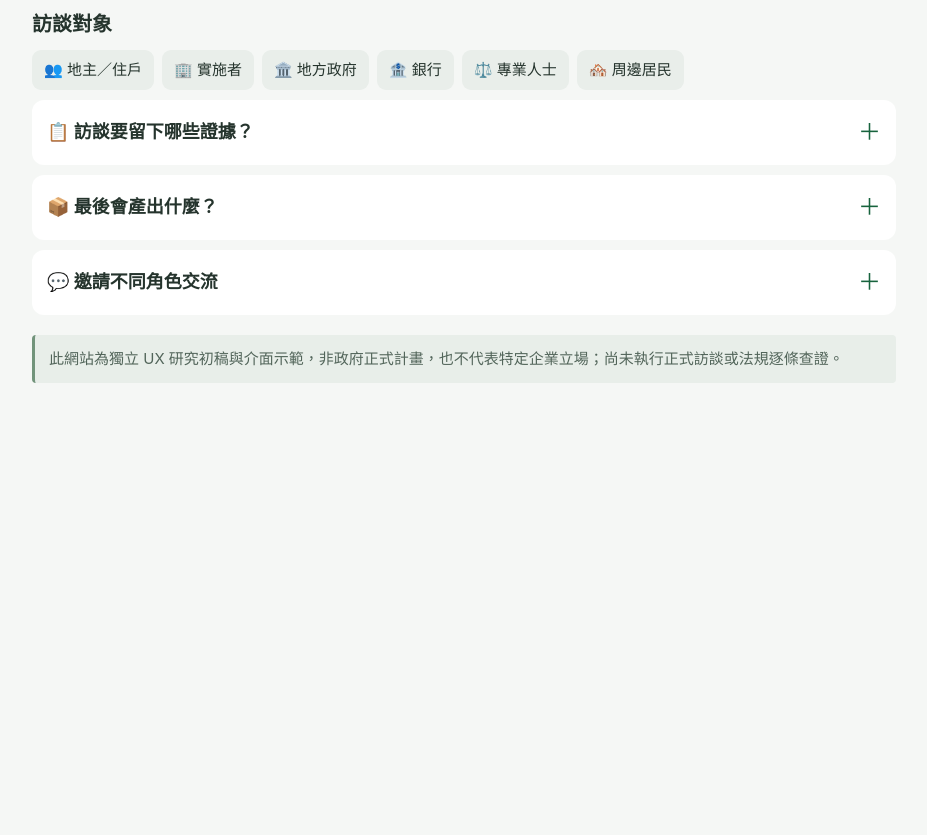
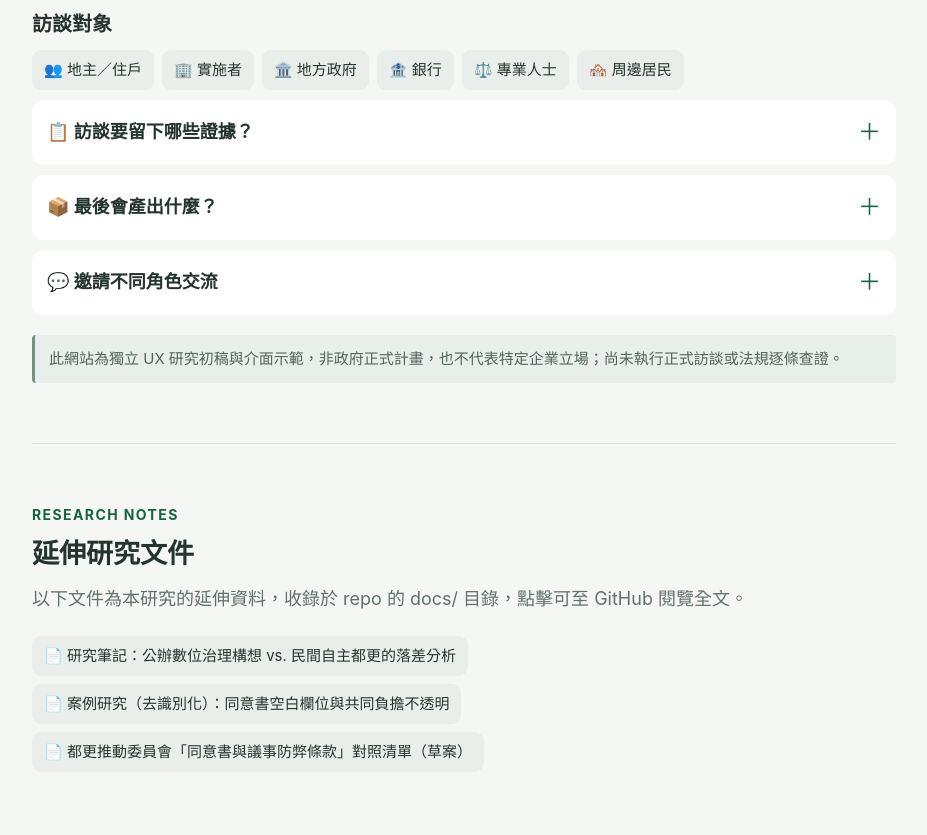
Before and after one commit to eaprica/urban-together, a plain HTML site: page index.html in a window 1280 px wide. Shown: the part 4889-5724 px from the top of the page, without its empty margins (176-1103 px from the left). Before the commit the page ends 5392 px from the top, so only its background shows below. Drawn offline with Linux system fonts and the light colour scheme.

Commit message:
feat: add research notes link section to homepage
Link to the 3 docs/ research files that were merged via PR #1-3 but had no entry point from index.html.

```diff
--- a/index.html
+++ b/index.html
@@ -7,6 +7,7 @@ nav a:active,nav a.selected{background:#d0ded3}section+section{border-top:1px so
 <section id="issues"><div class="kicker">04 / RESEARCH QUESTIONS</div><h2>八項研究議題</h2><p class="lead">只顯示問題名稱。點擊後原地展開研究方向。</p><div class="topics"><details><summary>⏸️ 協商為何停滯？</summary><div class="inside">追問中斷的決策點、資訊落差與重新啟動條件。</div></details><details><summary>🏛️ 中央與地方如何分工？</summary><div class="inside">釐清法定權責、地方流程差異與全國平台的可行範圍。</div></details><details><summary>👥 不同意見如何被保障？</summary><div class="inside">研究同意、反對與觀望者的資訊需求及合法參與機制。</div></details><details><summary>🏦 銀行何時介入？</summary><div class="inside">研究授信門檻、風險與撥款節點，不預設所有案件相同。</div></details><details><summary>🤝 第三方能做什麼？</summary><div class="inside">驗證獨立性、利益迴避、調解資源與制度可行性。</div></details><details><summary>🔒 如何防止資料濫用？</summary><div class="inside">研究權限分級、稽核、個資保護及不當查詢風險。</div></details><details><summary>🔀 誰負責每次交接？</summary><div class="inside">訪談還原跨角色泳道圖，辨識資訊與文件交接點。</div></details><details><summary>📍 如何追蹤進度？</summary><div class="inside">研究哪些狀態可公開、誰負責更新、異常如何申訴與修正。</div></details></div></section>
 <section id="concept"><div class="kicker">05 / GOVERNANCE</div><h2>制度與平台構想</h2><p class="lead">先釐清制度、角色、資訊權限及監督機制，再評估數位功能；民間參與須與公共利益及法定權責相容。</p><div class="mini-map"><div class="node primary"><span class="ico">🏛️</span><strong>政府</strong>法定權責</div><div class="node"><span class="ico">🖥️</span><strong>官方平台</strong>資訊支援</div><div class="node"><span class="ico">🤝</span><strong>第三方</strong>協作構想</div></div><h3>資訊分級概念</h3><div class="stepbar"><div class="node"><span class="ico">🌐</span><strong>公開</strong>依法公開資訊</div><div class="node"><span class="ico">🔑</span><strong>關係人</strong>案件相關資料</div><div class="node"><span class="ico">🛡️</span><strong>承辦</strong>職務授權資料</div></div><details><summary>⚖️ 公平、透明與監督原則</summary><div class="inside">研究三項可驗證的設計要求：① 不同立場的地主與居民能公平取得依法可提供的資訊；② 公私部門與第三方協作應揭露並迴避利益衝突；③ 重要決策、文件變更及異議處理應具備適當紀錄與可追溯機制。實際公開範圍仍須符合個資與相關法令。</div></details><details><summary>💰 資金方向</summary><div class="inside">初期優先研究銀行融資，不以群眾募資為必要條件；仍須驗證銀行實務及個案可行性。</div></details><details><summary>⚖️ 第三方中心的限制</summary><div class="inside">目前僅為提案，不能預設具有強制調解、調查或行政裁決權；需先確認法制與問責機制。</div></details></section>
 <section id="plan"><div class="kicker">06 / RESEARCH PLAN</div><h2>研究怎麼進行？</h2><p class="lead">先角色，再流程，最後才研究異常；不把討論假設當成研究結果。</p><div class="stepbar"><div class="node"><span class="num">01</span><strong>角色訪談</strong>誰參與、誰負責</div><div class="node"><span class="num">02</span><strong>流程還原</strong>泳道與交接點</div><div class="node"><span class="num">03</span><strong>異常研究</strong>卡關與改善</div></div><h3>訪談對象</h3><div class="chips"><span class="chip">👥 地主／住戶</span><span class="chip">🏢 實施者</span><span class="chip">🏛️ 地方政府</span><span class="chip">🏦 銀行</span><span class="chip">⚖️ 專業人士</span><span class="chip">🏘️ 周邊居民</span></div><details><summary>📋 訪談要留下哪些證據？</summary><div class="inside">訪談摘要、經授權的文件、實際作業流程、角色間不一致的說法、待查法規及案例差異。</div></details><details><summary>📦 最後會產出什麼？</summary><div class="inside">Stakeholder Map、經驗證的 As-is 泳道圖、問題與風險矩陣、跨角色研究摘要，以及可行性評估後的 To-be Service Blueprint。</div></details><details><summary>💬 邀請不同角色交流</summary><div class="inside">歡迎政府承辦人、地主、居民、實施者及都更實務工作者分享實際案例、流程經驗與不同觀點，共同釐清真正需要改善的問題。請勿公開個人資料或未經授權的案件文件。</div></details><div class="note">此網站為獨立 UX 研究初稿與介面示範，非政府正式計畫，也不代表特定企業立場；尚未執行正式訪談或法規逐條查證。</div></section>
+<section id="research-notes"><div class="kicker">RESEARCH NOTES</div><h2>延伸研究文件</h2><p class="lead">以下文件為本研究的延伸資料，收錄於 repo 的 docs/ 目錄，點擊可至 GitHub 閱覽全文。</p><div class="chips"><a class="chip" style="text-decoration:none;color:inherit" href="https://github.com/eaprica/urban-together/blob/main/docs/research-notes/policy-gap-analysis-public-digital-governance-vs-private-contract.md">📄 研究筆記：公辦數位治理構想 vs. 民間自主都更的落差分析</a><a class="chip" style="text-decoration:none;color:inherit" href="https://github.com/eaprica/urban-together/blob/main/docs/case-studies/case-study-consent-form-and-cost-opacity.md">📄 案例研究（去識別化）：同意書空白欄位與共同負擔不透明</a><a class="chip" style="text-decoration:none;color:inherit" href="https://github.com/eaprica/urban-together/blob/main/docs/checklists/consent-governance-checklist.md">📄 都更推動委員會「同意書與議事防弊條款」對照清單（草案）</a></div></section>
 </main><script>
 (()=>{
   const nav=document.querySelector('nav');
```
